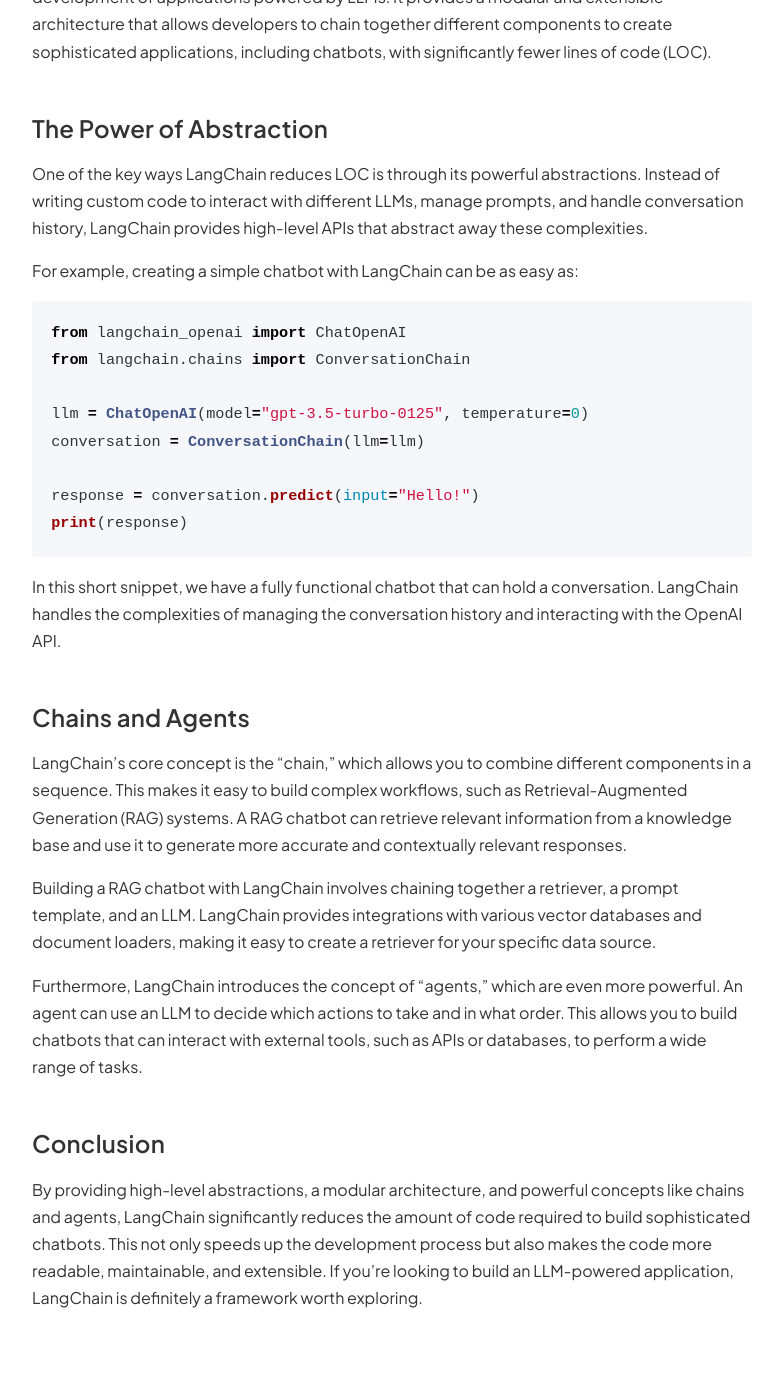
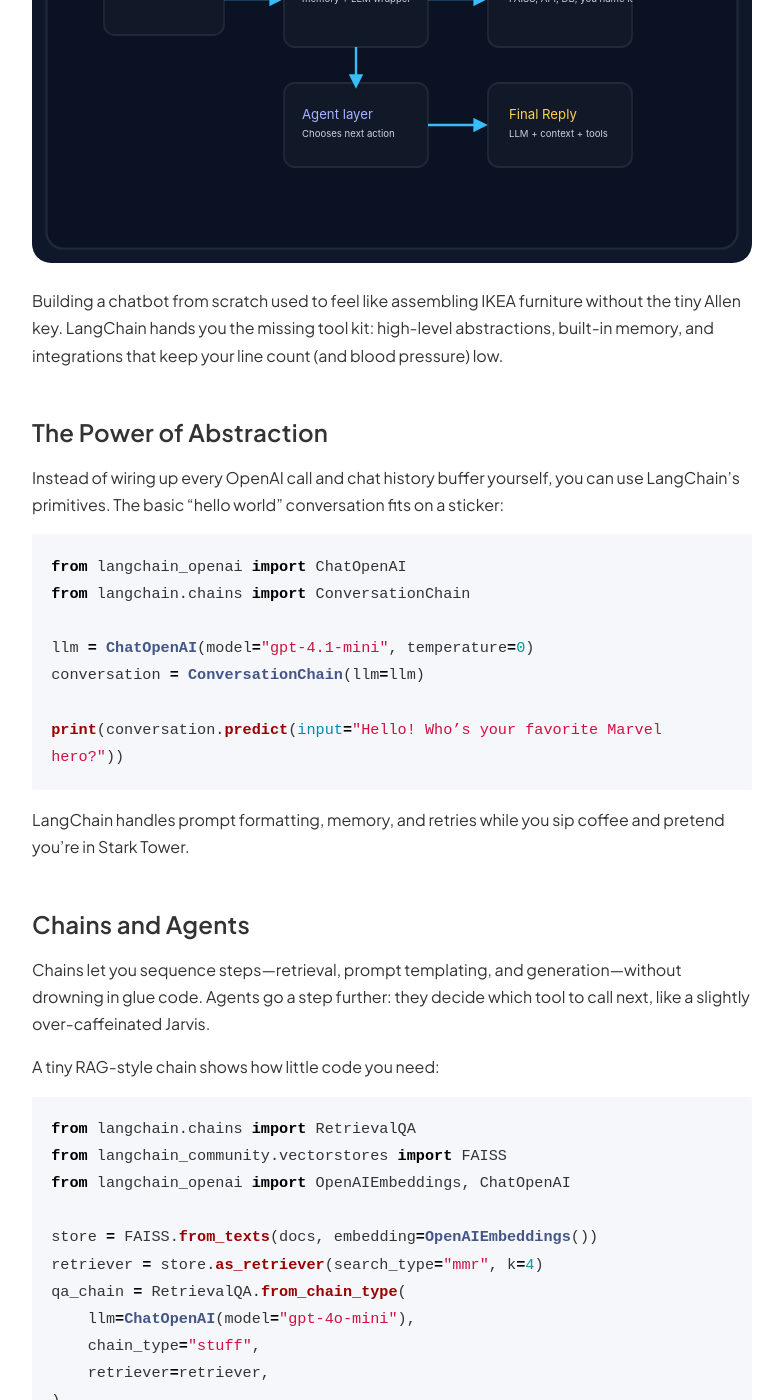
Before and after one commit to zaffnet/zaffnet.github.io, a Jekyll site: the page built from _posts/2025-08-31-langchain-loc.md, in a window 1280 px wide and 1400 px high, scrolled down 412 px. Shown: the whole window, without its empty margins (248-1031 px from the left). Built offline with Jekyll 4.4.1, drawn with Linux system fonts in a browser that asks for light colours; before the commit the page ends 1779 px from its top, so only the background shows below that; some of the changed text lies outside the part shown.

Commit message:
Refresh blog posts with visuals and engaging tone

````diff
--- a/_posts/2025-08-31-langchain-loc.md
+++ b/_posts/2025-08-31-langchain-loc.md
@@ -9,37 +9,57 @@
 permalink: langchain-loc
 ---
 
-Building a powerful chatbot from scratch can be a complex and time-consuming task. It involves integrating various components, such as Large Language Models (LLMs), prompt engineering, and data retrieval systems. This often leads to a significant amount of boilerplate code, making the development process cumbersome.
+![Flowchart of a simple chatbot pipeline](/assets/img/langchain-flow.svg)
 
-This is where LangChain comes in. LangChain is a powerful framework that simplifies the development of applications powered by LLMs. It provides a modular and extensible architecture that allows developers to chain together different components to create sophisticated applications, including chatbots, with significantly fewer lines of code (LOC).
+Building a chatbot from scratch used to feel like assembling IKEA furniture without the tiny Allen key. LangChain hands you the missing tool kit: high-level abstractions, built-in memory, and integrations that keep your line count (and blood pressure) low.
 
 ### The Power of Abstraction
 
-One of the key ways LangChain reduces LOC is through its powerful abstractions. Instead of writing custom code to interact with different LLMs, manage prompts, and handle conversation history, LangChain provides high-level APIs that abstract away these complexities.
-
-For example, creating a simple chatbot with LangChain can be as easy as:
+Instead of wiring up every OpenAI call and chat history buffer yourself, you can use LangChain’s primitives. The basic "hello world" conversation fits on a sticker:
 
 ```python
 from langchain_openai import ChatOpenAI
 from langchain.chains import ConversationChain
 
-llm = ChatOpenAI(model="gpt-3.5-turbo-0125", temperature=0)
+llm = ChatOpenAI(model="gpt-4.1-mini", temperature=0)
 conversation = ConversationChain(llm=llm)
 
-response = conversation.predict(input="Hello!")
-print(response)
+print(conversation.predict(input="Hello! Who’s your favorite Marvel hero?"))
 ```
 
-In this short snippet, we have a fully functional chatbot that can hold a conversation. LangChain handles the complexities of managing the conversation history and interacting with the OpenAI API.
+LangChain handles prompt formatting, memory, and retries while you sip coffee and pretend you’re in Stark Tower.
 
 ### Chains and Agents
 
-LangChain's core concept is the "chain," which allows you to combine different components in a sequence. This makes it easy to build complex workflows, such as Retrieval-Augmented Generation (RAG) systems. A RAG chatbot can retrieve relevant information from a knowledge base and use it to generate more accurate and contextually relevant responses.
+Chains let you sequence steps—retrieval, prompt templating, and generation—without drowning in glue code. Agents go a step further: they decide which tool to call next, like a slightly over-caffeinated Jarvis.
 
-Building a RAG chatbot with LangChain involves chaining together a retriever, a prompt template, and an LLM. LangChain provides integrations with various vector databases and document loaders, making it easy to create a retriever for your specific data source.
+A tiny RAG-style chain shows how little code you need:
 
-Furthermore, LangChain introduces the concept of "agents," which are even more powerful. An agent can use an LLM to decide which actions to take and in what order. This allows you to build chatbots that can interact with external tools, such as APIs or databases, to perform a wide range of tasks.
+```python
+from langchain.chains import RetrievalQA
+from langchain_community.vectorstores import FAISS
+from langchain_openai import OpenAIEmbeddings, ChatOpenAI
+
+store = FAISS.from_texts(docs, embedding=OpenAIEmbeddings())
+retriever = store.as_retriever(search_type="mmr", k=4)
+qa_chain = RetrievalQA.from_chain_type(
+    llm=ChatOpenAI(model="gpt-4o-mini"),
+    chain_type="stuff",
+    retriever=retriever,
+)
+
+answer = qa_chain.run("Why did the server cross the road?")
+print(answer)
+```
+
+### Quick LOC Comparison
+
+| Task | Vanilla Python | With LangChain |
+| --- | --- | --- |
+| Basic chat loop | ~40 lines with manual memory | ~8 lines with `ConversationChain` |
+| RAG prototype | 120+ lines of plumbing | ~25 lines using `RetrievalQA` |
+| Tool-calling agent | Days of orchestration | One config file and a weekend sprint |
 
 ### Conclusion
 
-By providing high-level abstractions, a modular architecture, and powerful concepts like chains and agents, LangChain significantly reduces the amount of code required to build sophisticated chatbots. This not only speeds up the development process but also makes the code more readable, maintainable, and extensible. If you're looking to build an LLM-powered application, LangChain is definitely a framework worth exploring.
+LangChain won’t write your product pitch, but it will slash the boilerplate so you can focus on tone, guardrails, and UX. Less code, fewer papercuts—and more time to argue about whether Jarvis or Friday was the better AI sidekick.
````
Also changed, not shown: _posts/2025-09-01-persona-vectors.md (+25 -15 lines), _posts/2025-11-25-building-qareen-with-agents.md (+34 -9 lines), assets/img/langchain-flow.svg (added), assets/img/persona-collage.svg (added), assets/img/qareen-lab.svg (added).
